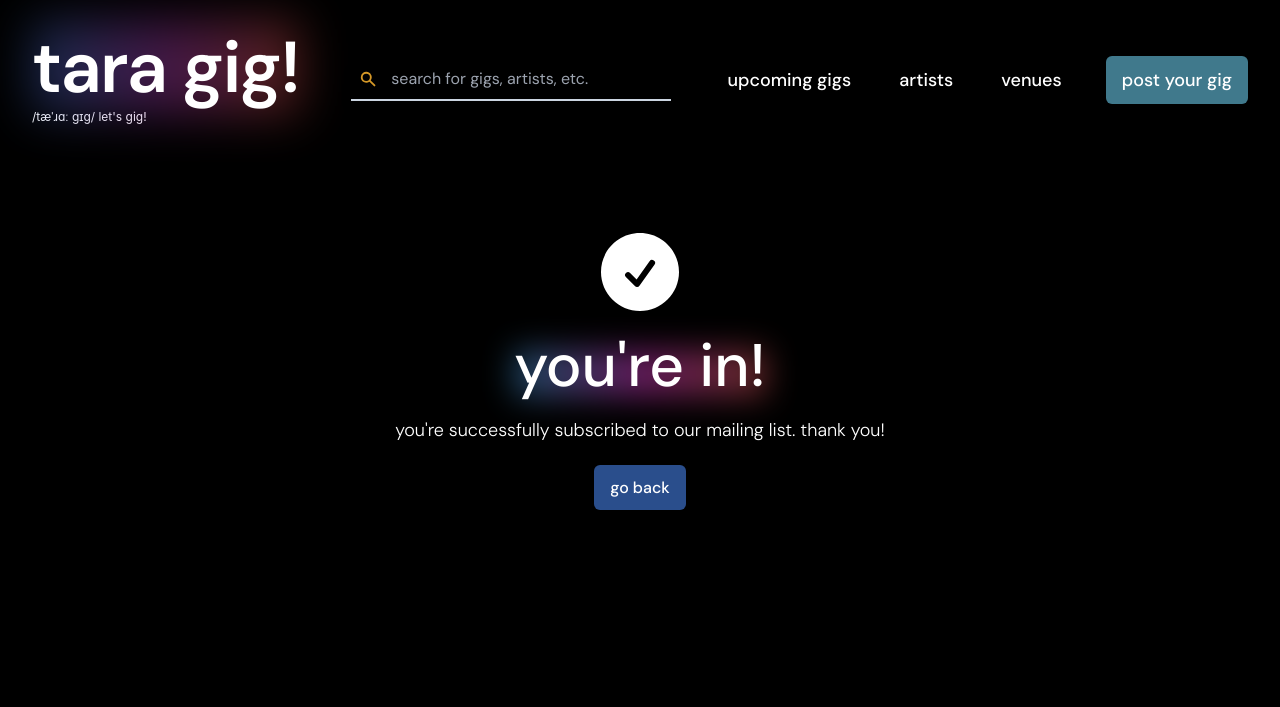
After one commit to lazymaplekoi/tara-gig, a Django app: page /confirm/ in a window 1280 px wide. The commit adds this page. Shown: the top 707 px of the page. Run offline with Django 4.2, Linux system fonts and the light colour scheme.

Commit message:
add confirm page

```diff
--- /dev/null
+++ b/src/gigs/templates/confirm.html
@@ -0,0 +1,27 @@
+{% extends "layouts/main.html" %}
+{% load static %}
+
+{% block content %}
+
+    <div class="flex justify-center py-12 px-6 mx-auto max-w-7xl md:px-8">
+        <div class="max-w-3xl mx-auto text-center">
+            <div class="flex justify-center">
+                <svg xmlns="http://www.w3.org/2000/svg" viewBox="0 0 24 24" fill="currentColor" class="w-20 h-20 md:w-24 md:h-24">
+                    <path fill-rule="evenodd" d="M2.25 12c0-5.385 4.365-9.75 9.75-9.75s9.75 4.365 9.75 9.75-4.365 9.75-9.75 9.75S2.25 17.385 2.25 12zm13.36-1.814a.75.75 0 10-1.22-.872l-3.236 4.53L9.53 12.22a.75.75 0 00-1.06 1.06l2.25 2.25a.75.75 0 001.14-.094l3.75-5.25z" clip-rule="evenodd" />
+                </svg>
+            </div>
+
+            <div class="mt-2 py-2 text-2xl leading-tight lg:leading-tight text-white lg:mt-2 lg:text-4xl font-light">
+                <div class="relative group inline-flex sm:inline my-1 hover:px-2 mx-4 md:mx-0">
+                    <span class="bg-gradient-to-r from-[#44BCFF] via-[#FF44EC] to-[#FF675E] blur-md md:blur-lg filter opacity-30 md:opacity-40 w-full h-full absolute inset-0 group-hover:opacity-70 duration-800 transition-all"></span>
+                    <span class="relative font-medium text-5xl md:text-6xl">you're in!</span>
+                </div>
+                <p class="relative text-base md:text-lg lg:leading-loose font-light mt-4">you're successfully subscribed to our mailing list. thank you!</p>
+            </div>
+
+            <div class="mt-5">
+                <a href="/" title="" class="relative text-center px-4 py-3 text-base font-medium text-white transition-all duration-200 bg-twilight-500 hover:shadow-lg hover:shadow-cerulean-500/40 rounded-md focus:bg-twilight-600" role="button">go back</a>
+            </div>
+        </div>
+    </div>
+{% endblock %}
--- a/src/gigs/urls.py
+++ b/src/gigs/urls.py
@@ -21,5 +21,5 @@ from . import views
 
 urlpatterns = [
     path('', views.index, name='index'),
-    path('error/', views.error, name='error'),
+    # path('error/', views.error, name='error'),
 ] + static(settings.STATIC_URL, document_root=settings.STATIC_ROOT)
--- a/src/gigs/views.py
+++ b/src/gigs/views.py
@@ -5,3 +5,6 @@ def index(request):
 
 def error(request):
     return render(request, 'error.html')
+
+def confirm_subscription(request):
+    return render(request, 'confirm.html')
--- a/src/static/css/styles.css
+++ b/src/static/css/styles.css
@@ -691,6 +691,18 @@ h1, h2, h3, h4, h5, h6 {
   margin-top: 3.5rem;
 }
 
+.mt-4 {
+  margin-top: 1rem;
+}
+
+.mt-5 {
+  margin-top: 1.25rem;
+}
+
+.mt-2 {
+  margin-top: 0.5rem;
+}
+
 .block {
   display: block;
 }
@@ -731,10 +743,30 @@ h1, h2, h3, h4, h5, h6 {
   height: 1.75rem;
 }
 
+.h-8 {
+  height: 2rem;
+}
+
 .h-full {
   height: 100%;
 }
 
+.h-10 {
+  height: 2.5rem;
+}
+
+.h-20 {
+  height: 5rem;
+}
+
+.h-28 {
+  height: 7rem;
+}
+
+.h-24 {
+  height: 6rem;
+}
+
 .w-4 {
   width: 1rem;
 }
@@ -751,10 +783,30 @@ h1, h2, h3, h4, h5, h6 {
   width: 1.75rem;
 }
 
+.w-8 {
+  width: 2rem;
+}
+
 .w-full {
   width: 100%;
 }
 
+.w-10 {
+  width: 2.5rem;
+}
+
+.w-20 {
+  width: 5rem;
+}
+
+.w-28 {
+  width: 7rem;
+}
+
+.w-24 {
+  width: 6rem;
+}
+
 .max-w-2xl {
   max-width: 42rem;
 }
@@ -950,6 +976,16 @@ h1, h2, h3, h4, h5, h6 {
 .bg-twilight-600 {
   --tw-bg-opacity: 1;
   background-color: rgb(57 107 192 / var(--tw-bg-opacity));
+}
+
+.bg-twilight-500 {
+  --tw-bg-opacity: 1;
+  background-color: rgb(42 78 140 / var(--tw-bg-opacity));
+}
+
+.bg-twilight {
+  --tw-bg-opacity: 1;
+  background-color: rgb(42 78 140 / var(--tw-bg-opacity));
 }
 
 .bg-gradient-to-r {
@@ -1096,6 +1137,11 @@ h1, h2, h3, h4, h5, h6 {
   padding-bottom: 2rem;
 }
 
+.py-12 {
+  padding-top: 3rem;
+  padding-bottom: 3rem;
+}
+
 .pb-4 {
   padding-bottom: 1rem;
 }
@@ -1240,6 +1286,14 @@ h1, h2, h3, h4, h5, h6 {
 
 .opacity-60 {
   opacity: 0.6;
+}
+
+.opacity-40 {
+  opacity: 0.4;
+}
+
+.opacity-30 {
+  opacity: 0.3;
 }
 
 .shadow-lg {
@@ -1264,6 +1318,11 @@ h1, h2, h3, h4, h5, h6 {
   filter: var(--tw-blur) var(--tw-brightness) var(--tw-contrast) var(--tw-grayscale) var(--tw-hue-rotate) var(--tw-invert) var(--tw-saturate) var(--tw-sepia) var(--tw-drop-shadow);
 }
 
+.blur-md {
+  --tw-blur: blur(12px);
+  filter: var(--tw-blur) var(--tw-brightness) var(--tw-contrast) var(--tw-grayscale) var(--tw-hue-rotate) var(--tw-invert) var(--tw-saturate) var(--tw-sepia) var(--tw-drop-shadow);
+}
+
 .filter {
   filter: var(--tw-blur) var(--tw-brightness) var(--tw-contrast) var(--tw-grayscale) var(--tw-hue-rotate) var(--tw-invert) var(--tw-saturate) var(--tw-sepia) var(--tw-drop-shadow);
 }
@@ -1470,16 +1566,28 @@ h1, h2, h3, h4, h5, h6 {
     margin-top: 0.5rem;
   }
 
-  .md\:max-w-4xl {
-    max-width: 56rem;
+  .md\:mt-3 {
+    margin-top: 0.75rem;
+  }
+
+  .md\:mt-4 {
+    margin-top: 1rem;
+  }
+
+  .md\:h-24 {
+    height: 6rem;
+  }
+
+  .md\:w-24 {
+    width: 6rem;
+  }
+
+  .md\:max-w-2xl {
+    max-width: 42rem;
   }
 
   .md\:max-w-3xl {
     max-width: 48rem;
-  }
-
-  .md\:max-w-2xl {
-    max-width: 42rem;
   }
 
   .md\:px-8 {
@@ -1491,6 +1599,20 @@ h1, h2, h3, h4, h5, h6 {
     font-size: 3.75rem;
     line-height: 1;
   }
+
+  .md\:text-lg {
+    font-size: 1.125rem;
+    line-height: 1.75rem;
+  }
+
+  .md\:opacity-40 {
+    opacity: 0.4;
+  }
+
+  .md\:blur-lg {
+    --tw-blur: blur(16px);
+    filter: var(--tw-blur) var(--tw-brightness) var(--tw-contrast) var(--tw-grayscale) var(--tw-hue-rotate) var(--tw-invert) var(--tw-saturate) var(--tw-sepia) var(--tw-drop-shadow);
+  }
 }
 
 @media (min-width: 1024px) {
@@ -1498,6 +1620,10 @@ h1, h2, h3, h4, h5, h6 {
     margin-top: 1.25rem;
   }
 
+  .lg\:mt-2 {
+    margin-top: 0.5rem;
+  }
+
   .lg\:flex {
     display: flex;
   }
@@ -1576,6 +1702,10 @@ h1, h2, h3, h4, h5, h6 {
     line-height: 1.25;
   }
 
+  .lg\:leading-loose {
+    line-height: 2;
+  }
+
   .lg\:opacity-40 {
     opacity: 0.4;
   }
--- a/src/tara_gig/urls.py
+++ b/src/tara_gig/urls.py
@@ -16,10 +16,11 @@ Including another URLconf
 """
 from django.contrib import admin
 from django.urls import include, path
-from gigs.views import index
+from gigs.views import index, confirm_subscription
 
 urlpatterns = [
     path('admin/', admin.site.urls),
+    path('confirm/', confirm_subscription, name='confirm_subscription'),
     path('', index, name='gigs_index'),
     path('gigs/', include('gigs.urls')),
 ]
```
Also changed, not shown: other parts of src/static/css/styles.css (+61 -45 lines).
